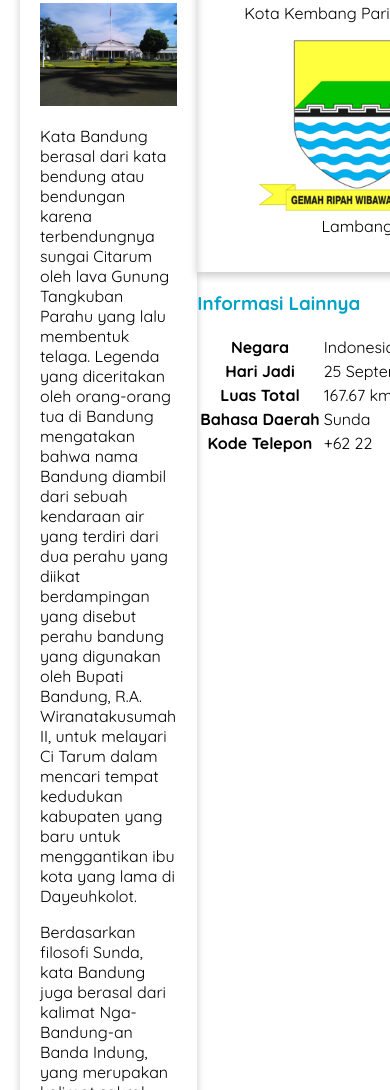
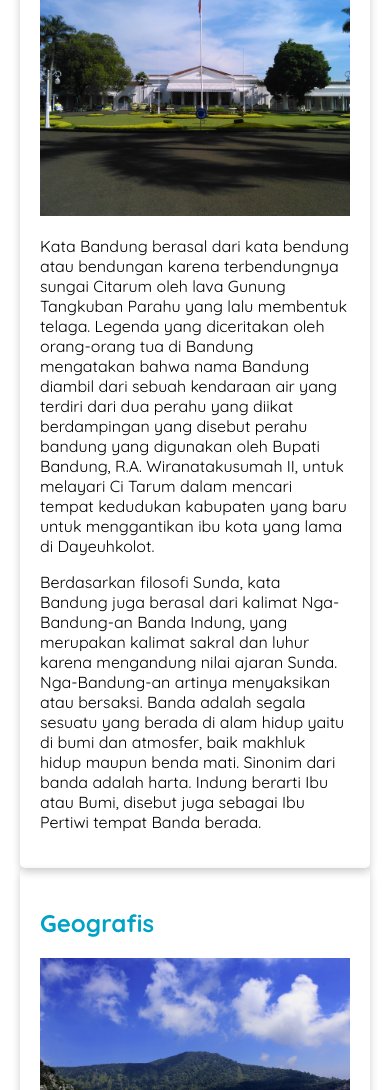
Before and after one commit to emhaihsan/Dicoding-Submission, a plain HTML site: page belajar-dasar-pemrograman-web-new/BandungPage/index.html in a window 390 px wide. Shown: the part 535-1625 px from the top of the page. Drawn offline with Linux system fonts and the light colour scheme.

Commit message:
finished dicoding landing page

```diff
--- a/belajar-dasar-pemrograman-web-new/WebDasar/assets/styles/style.css
+++ b/belajar-dasar-pemrograman-web-new/BandungPage/assets/styles/style.css
@@ -50,8 +50,8 @@ nav a:hover {
 
 .card {
   box-shadow: 0 4px 8px 0 rgba(0, 0, 0, 0.2);
+  border-radius: 5px;
   padding: 20px;
-  margin-top: 20px;
 }
 
 .jumbotron {
@@ -83,11 +83,14 @@ nav {
 main {
   padding: 20px;
   display: flex;
-  overflow: auto;
+  gap: 1.5rem;
 }
 
 #content {
   flex: 5;
+
+  display: flex;
+  flex-flow: column nowrap;
 }
 
 aside {
@@ -97,10 +100,18 @@ aside {
 header {
   display: inline;
 }
-@media screen and (max-width: 1000px) {
-  #content,
-  aside {
-    width: 100%;
-    padding: 0;
+@media screen and (max-width: 1200px) {
+  main {
+    flex-flow: column wrap;
+  }
+
+  main aside {
+    align-self: center;
   }
 }
+
+@media screen and (max-width: 768) {
+  nav ul {
+    justify-content: center;
+  }
+}
```
Also changed, not shown: belajar-dasar-pemrograman-web-new/BandungPage/assets/bandung-badge.png (renamed from belajar-dasar-pemrograman-web-new/WebDasar/assets/bandung-badge.png), belajar-dasar-pemrograman-web-new/BandungPage/assets/image/bosscha.jpg (renamed from belajar-dasar-pemrograman-web-new/WebDasar/assets/image/bosscha.jpg), belajar-dasar-pemrograman-web-new/BandungPage/assets/image/farm-house.jpg (renamed from belajar-dasar-pemrograman-web-new/WebDasar/assets/image/farm-house.jpg), belajar-dasar-pemrograman-web-new/BandungPage/assets/image/geografis.jpg (renamed from belajar-dasar-pemrograman-web-new/WebDasar/assets/image/geografis.jpg), belajar-dasar-pemrograman-web-new/BandungPage/assets/image/history.jpg (renamed from belajar-dasar-pemrograman-web-new/WebDasar/assets/image/history.jpg), belajar-dasar-pemrograman-web-new/BandungPage/index.html (renamed from belajar-dasar-pemrograman-web-new/WebDasar/index.html).
